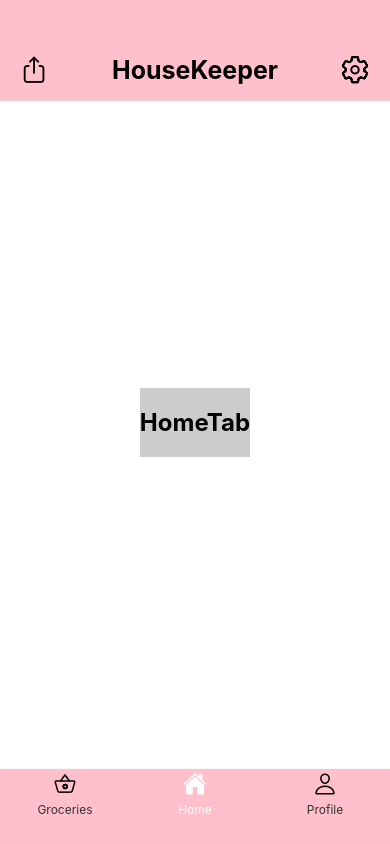
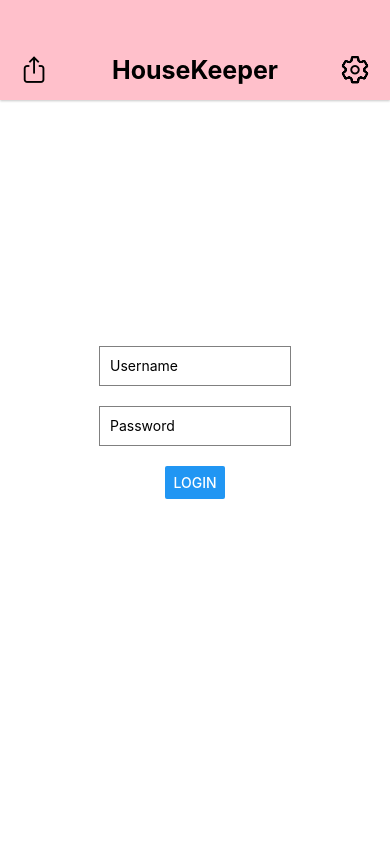
Before and after one commit to vlottetonny/s3-individueel-Frontend, a React Native app: screen / in a window 390 px wide. Built offline with nearby package versions, Linux system fonts and the light colour scheme.

Commit message:
v0.3 login/signup system start

```diff
--- a/App.tsx
+++ b/App.tsx
@@ -6,11 +6,13 @@ import GroceriesTab from "./src/pages/GroceriesTab";
 import HomeTab from "./src/pages/HomeTab";
 import ProfileTab from "./src/pages/ProfileTab";
 import SettingsTab from "./src/pages/SettingsTab";
+import LoginTab from "./src/pages/LoginTab";
+import SignUpTab from "./src/pages/SignUpTab";
 
 const App: React.FC = () => {
     //disable warnings doesn't work :( v
     //                 console.disableYellowBox = true;
-    const [selectedIndex, setSelectedIndex] = useState(1);
+    const [selectedIndex, setSelectedIndex] = useState(4);
 
     const handleSettingsPress = () => {
         setSelectedIndex(3);
@@ -34,7 +36,13 @@ const App: React.FC = () => {
             {selectedIndex === 3 && (
                 <SettingsTab/>
             )}
-            <TabBar selectedIndex={selectedIndex} onItemSelected={handleTabPress} />
+            {selectedIndex === 4 && (
+                <LoginTab onItemSelected={handleTabPress} selectedIndex={selectedIndex}/>
+            )}
+            {selectedIndex === 5 && (
+            <SignUpTab/>
+            )}
+            {selectedIndex !== 4 && selectedIndex !== 5  && (<TabBar selectedIndex={selectedIndex} onItemSelected={handleTabPress} />)}
         </View>
     );
 };
--- a/package.json
+++ b/package.json
@@ -1,6 +1,6 @@
 {
   "name": "s3indivueelfrontend",
-    "displayName": "s3indivueelfrontend",
+  "displayName": "s3indivueelfrontend",
   "version": "1.0.0",
   "main": "node_modules/expo/AppEntry.js",
   "scripts": {
@@ -13,6 +13,7 @@
     "@gorhom/bottom-sheet": "^4",
     "@react-native-async-storage/async-storage": "^1.18.1",
     "expo": "~48.0.10",
+    "expo-jwt": "^1.4.1",
     "expo-status-bar": "~1.4.4",
     "react": "18.2.0",
     "react-native": "0.71.6",
--- a/src/pages/GroceriesTab.tsx
+++ b/src/pages/GroceriesTab.tsx
@@ -157,9 +157,9 @@ const GroceriesTab = () => {
           ) : (
             <TouchableOpacity
               style={styles.addItemButton}
-              onPress={
+              onPress={() => {
                 userId !== null ? handleAddItem : setVisibleAddItemModal
-              }>
+              }}>
               <Text style={styles.buttonText}>-</Text>
             </TouchableOpacity>
           )}
--- a/src/pages/LoginTab.tsx
+++ b/src/pages/LoginTab.tsx
@@ -1,33 +1,49 @@
 import React, {useContext, useState} from 'react';
 import {View, TextInput, Button, Alert, StyleSheet} from 'react-native';
+import JWT from "expo-jwt";
 
 interface TabBarProps {
   selectedIndex: number;
   onItemSelected: (index: number) => void;
 }
 
-const LoginTab: React.FC<TabBarProps> = ({selectedIndex, onItemSelected}) => {
+const LoginTab: React.FC<TabBarProps> = ({onItemSelected}) => {
   const [username, setUsername] = useState('');
   const [password, setPassword] = useState('');
 
   const handleLogin = () => {
-    const credentials = {username, password};
-    fetch('https://s3individueelapi.azurewebsites.net/api/user/login', {
+    const credentials = { username, password };
+    console.log(credentials);
+    fetch('http://localhost:3000/api/user/login', {
       method: 'POST',
       headers: {
         'Content-Type': 'application/json',
       },
       body: JSON.stringify(credentials),
-    }).then(response => response.json());
-
-    if (username === 'admin' && password === 'admin') {
-      // Successful login logic
+    })
+        .then(response => response.json())
+        .then(data => {
+          if (data.success) {
+            //const decodedToken = jwt.decode(data.authToken) as JwtPayload;
+            //console.log(decodedToken);
+            try {
+              //AsyncStorage.setItem('userId', String(decodedToken?.id));
+              console.log('User ID stored successfully.');
+            } catch (error) {
+              console.log('Error storing user ID: ', error);
+            }
             onItemSelected(1);
             Alert.alert('Login successful');
           } else {
             // Failed login logic
             Alert.alert('Invalid username or password');
           }
+        })
+        .catch(error => {
+          // Error handling
+          console.error('Login error:', error);
+          Alert.alert('An error occurred during login');
+        });
   };
 
   return (
```
Also changed, not shown: 2 other files (tests, documents, lock files or other folders). Lines whose indentation alone changed are shown as unchanged.
